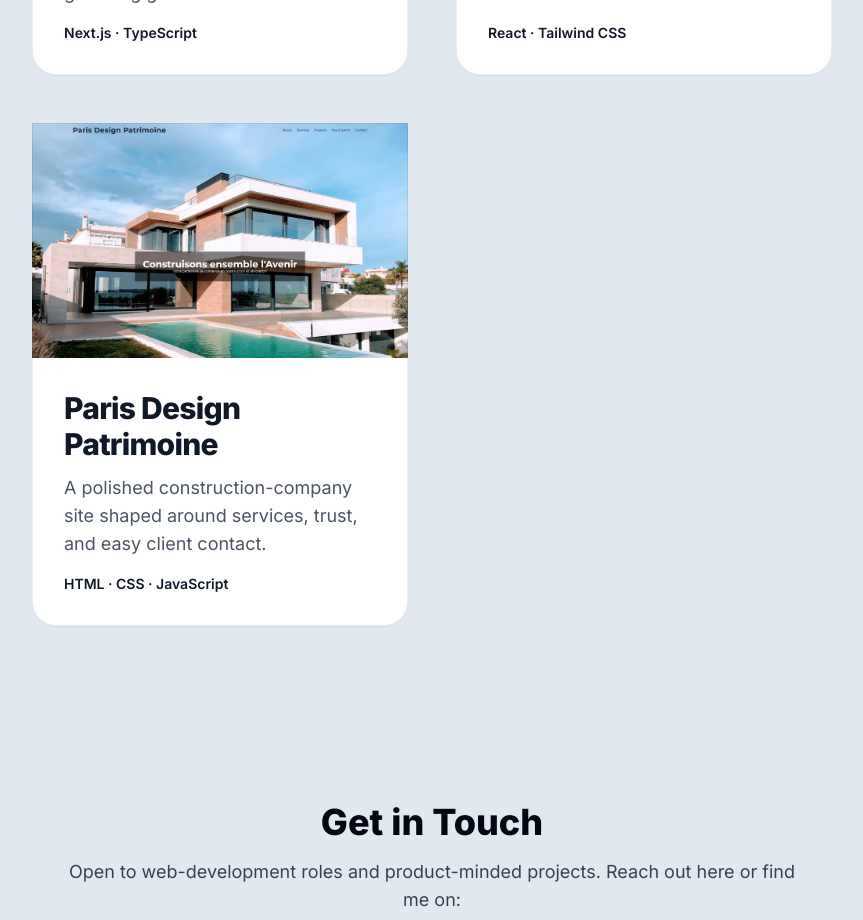
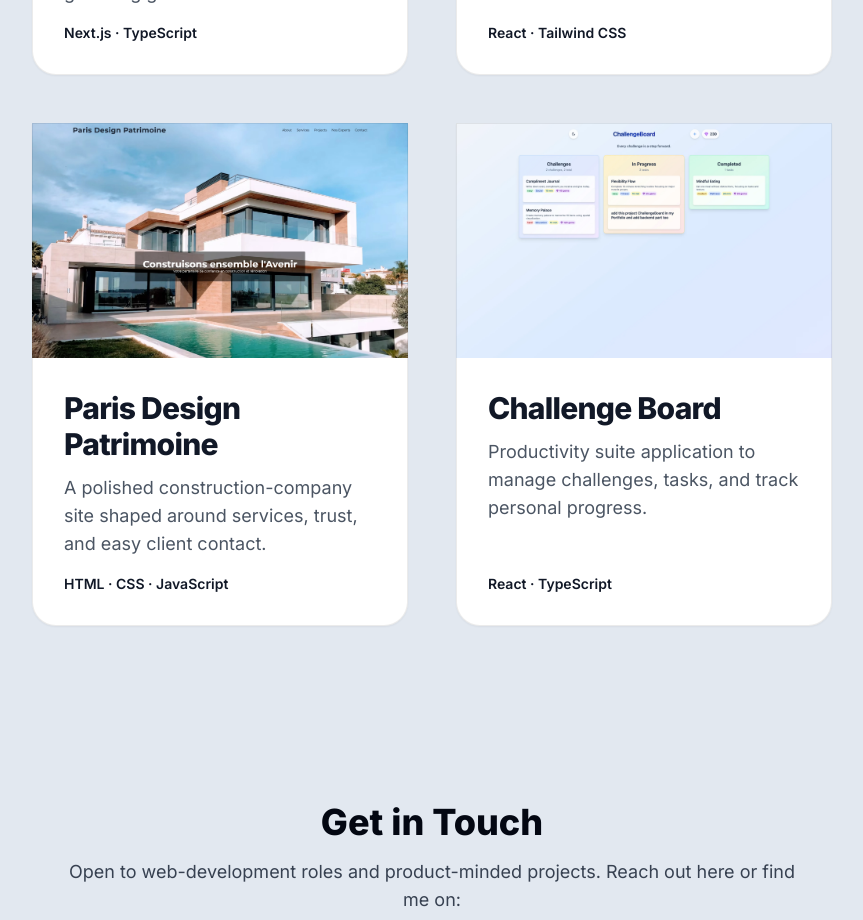
Before and after one commit to olekszij/developer-portfolio, a Next.js app: page / in a window 1280 px wide. Shown: the part 4400-5320 px from the top of the page, without its empty margins (208-1071 px from the left). Built offline with nearby package versions, Linux system fonts and the light colour scheme.

Commit message:
feat: add Challenge Board project to portfolio list

```diff
--- a/src/app/Projects.tsx
+++ b/src/app/Projects.tsx
@@ -55,6 +55,13 @@ const projects = [
         image: "/images/patrimoine.webp",
         link: "https://parisdesignpatrimoine.netlify.app/"
     },
+    {
+        name: "Challenge Board",
+        description: "Productivity suite application to manage challenges, tasks, and track personal progress.",
+        stack: "React · TypeScript",
+        image: "/images/challengeBoard.webp",
+        link: "https://challengebo.netlify.app/"
+    }
 ];
 
 const categories = ["All", "React", "Next.js", "Vanilla JS"];
```
Also changed, not shown: public/images/challengeBoard.webp (added).
